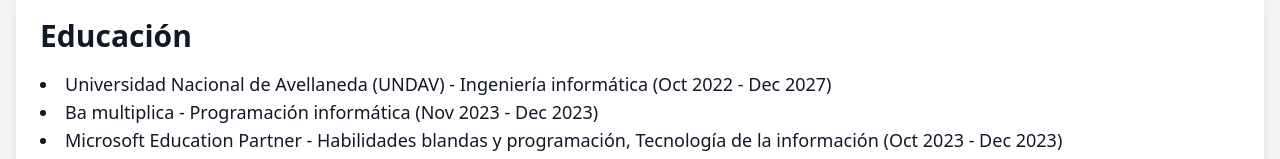
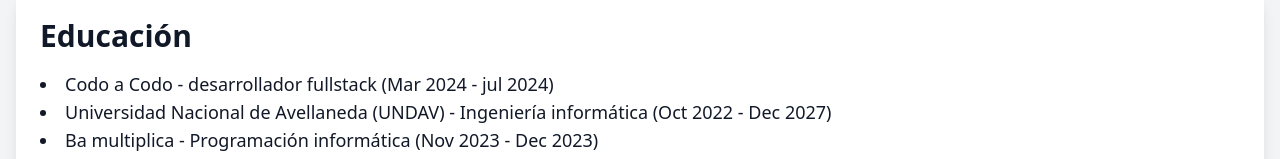
Before and after one commit to julipatepa/cv, a plain HTML site: page index.html in a window 1280 px wide. Shown: the part 1230-1389 px from the top of the page. Drawn offline with nearby package versions, Linux system fonts and the light colour scheme.

Commit message:
Actualizar index.html

```diff
--- a/index.html
+++ b/index.html
@@ -62,6 +62,7 @@
         <section class="bg-white p-6 rounded-lg shadow-lg mt-6">
             <h2 class="text-3xl font-bold mb-4">Educación</h2>
             <ul class="list-disc list-inside text-lg">
+                       <li>Codo a Codo - desarrollador fullstack (Mar 2024 - jul 2024)</li>
                 <li>Universidad Nacional de Avellaneda (UNDAV) - Ingeniería informática (Oct 2022 - Dec 2027)</li>
                 <li>Ba multiplica - Programación informática (Nov 2023 - Dec 2023)</li>
                 <li>Microsoft Education Partner - Habilidades blandas y programación, Tecnología de la información (Oct 2023 - Dec 2023)</li>
```
